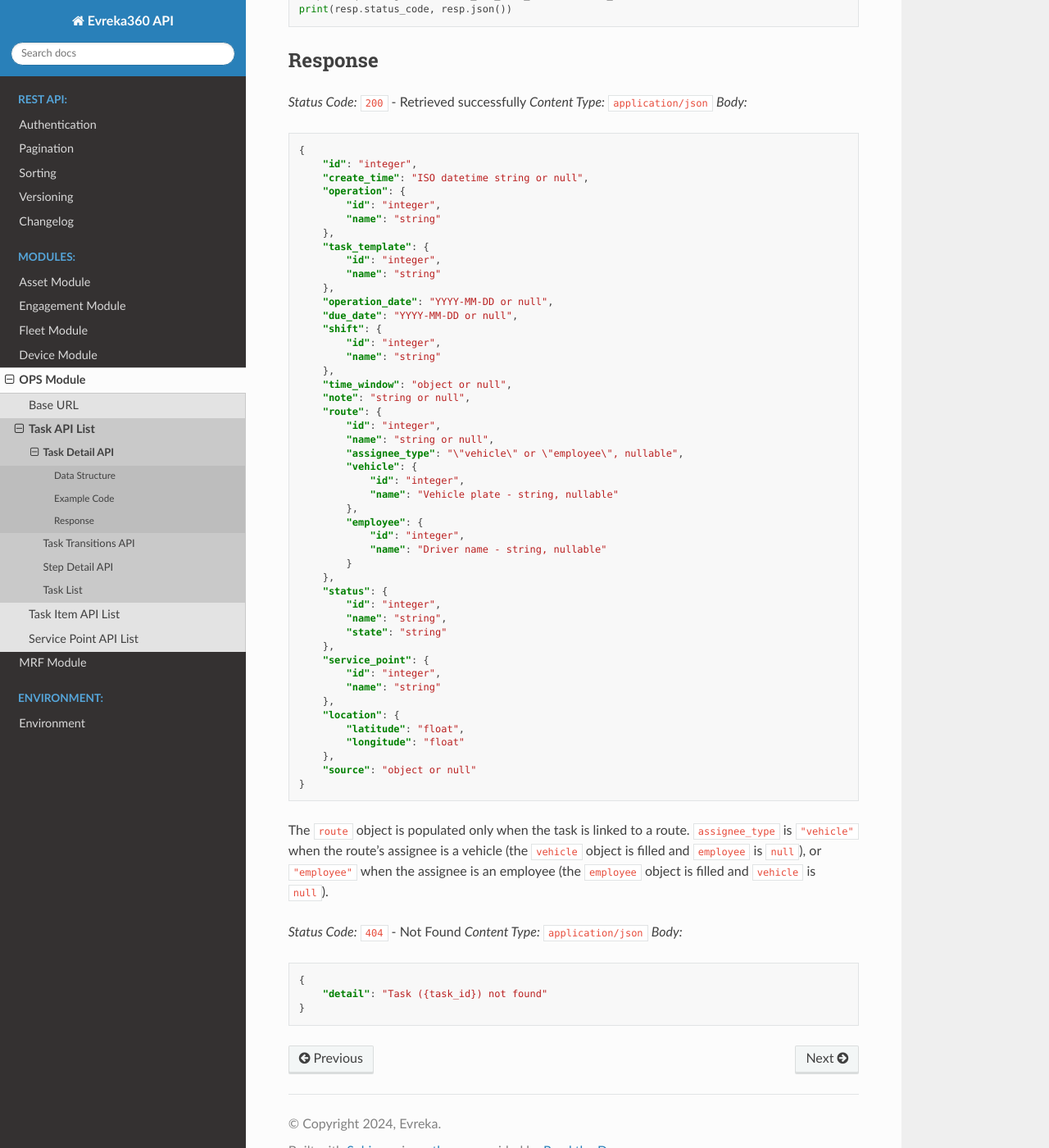
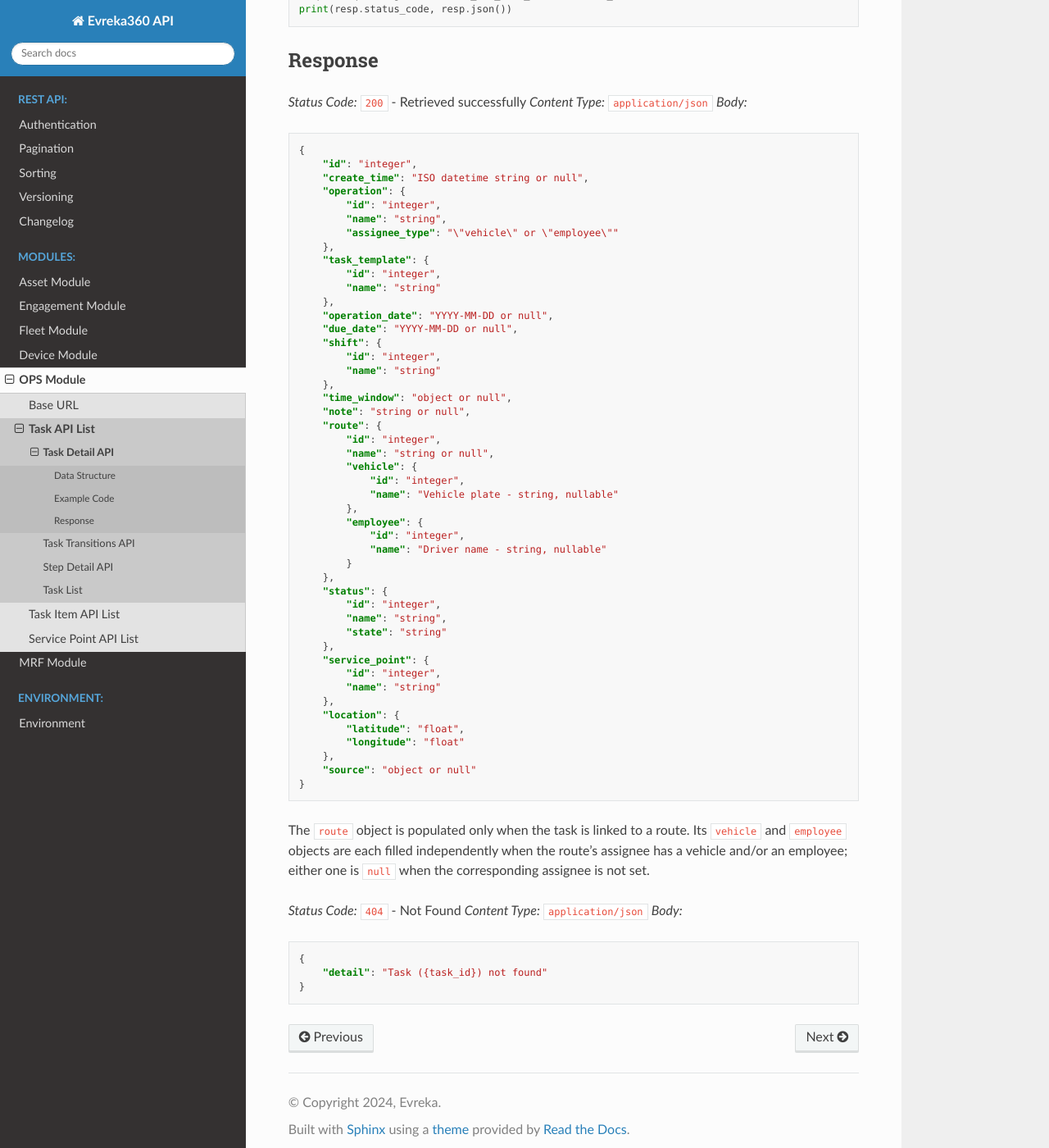
Before and after one commit to evrekadev/evreka-api-doc, a Sphinx documentation site: the page built from source/ops/task/detail.rst, in a window 1280 px wide and 1400 px high, scrolled down 607 px. Shown: the whole window at 82% size. Built offline with Sphinx 7.4.7 and the Read the Docs theme 3.1.0, drawn with Linux system fonts in a browser that asks for light colours; pages that are not in the unit, such as notebooks, are missing from menus.

Commit message:
feature/renuterra-update-apis
improvements

```diff
--- a/source/engagement/environment/environment.rst
+++ b/source/engagement/environment/environment.rst
@@ -47,7 +47,7 @@ Response
         "order_types": [
             {
                 "id": "Order Type ID - UUID",
-                "name": "Order Type name - String, nullable"
+                "name": "Order Type name - String"
             }
         ]
    }
--- a/source/engagement/order_item/create.rst
+++ b/source/engagement/order_item/create.rst
@@ -43,6 +43,8 @@ Request content type should be ``application/json``.
     | ops_operation_id            | integer *(optional)*                                         | Ops Operation ID — must be sent with ``ops_task_item_id`` | 678                                                                                |
     |                             |                                                              | to create an ``OrderItemMapping``                         |                                                                                    |
     +-----------------------------+--------------------------------------------------------------+-----------------------------------------------------------+------------------------------------------------------------------------------------+
+    | material_id                 | integer *(optional)*                                         | MRF Material ID to link this Order Item to                | 42                                                                                 |
+    +-----------------------------+--------------------------------------------------------------+-----------------------------------------------------------+------------------------------------------------------------------------------------+
 
 
 Example Code
@@ -79,6 +81,7 @@ Example Code
         "point_per_unit_primary_uom": 0.5,
         "ops_task_item_id": 12345,
         "ops_operation_id": 678,
+        "material_id": 42,
     }
 
     resp = requests.post(EVREKA360_API_BASE_URL + service_url, headers=headers, json=data)
--- a/source/ops/service_point/index.rst
+++ b/source/ops/service_point/index.rst
@@ -18,6 +18,6 @@ This part provides documentation for available API endpoints of the Service Poin
    +===========+========================================================+==========================================================+
    | GET       | /service_points                                        | List the service points of the authenticated client      |
    +-----------+--------------------------------------------------------+----------------------------------------------------------+
-   | POST      | /service_points/{service_point_id}/default_items       | Add / remove / overwrite default Task Items on a single  |
-   |           |                                                        | Service Point                                            |
+   | POST      | /service_points/{service_point_id}/default_items       | Overwrite the default Task Items on a single Service     |
+   |           |                                                        | Point with the list sent in the request                  |
    +-----------+--------------------------------------------------------+----------------------------------------------------------+
--- a/source/ops/task/detail.rst
+++ b/source/ops/task/detail.rst
@@ -67,7 +68,6 @@ Response
         "route": {
             "id": "integer",
             "name": "string or null",
-            "assignee_type": "\"vehicle\" or \"employee\", nullable",
             "vehicle": {
                 "id": "integer",
                 "name": "Vehicle plate - string, nullable"
@@ -93,11 +93,10 @@ Response
         "source": "object or null"
     }
 
-The ``route`` object is populated only when the task is linked to a route.
-``assignee_type`` is ``"vehicle"`` when the route's assignee is a vehicle (the
-``vehicle`` object is filled and ``employee`` is ``null``), or ``"employee"``
-when the assignee is an employee (the ``employee`` object is filled and
-``vehicle`` is ``null``).
+The ``route`` object is populated only when the task is linked to a route. Its
+``vehicle`` and ``employee`` objects are each filled independently when the
+route's assignee has a vehicle and/or an employee; either one is ``null`` when
+the corresponding assignee is not set.
 
 *Status Code:* ``404`` - Not Found
 *Content Type:* ``application/json``
```
Also changed, not shown: other parts of source/ops/task/detail.rst (+2 -1 lines), source/engagement/entity/update.rst (+3 -7 lines), source/engagement/service_point/update.rst (+3 -7 lines).
